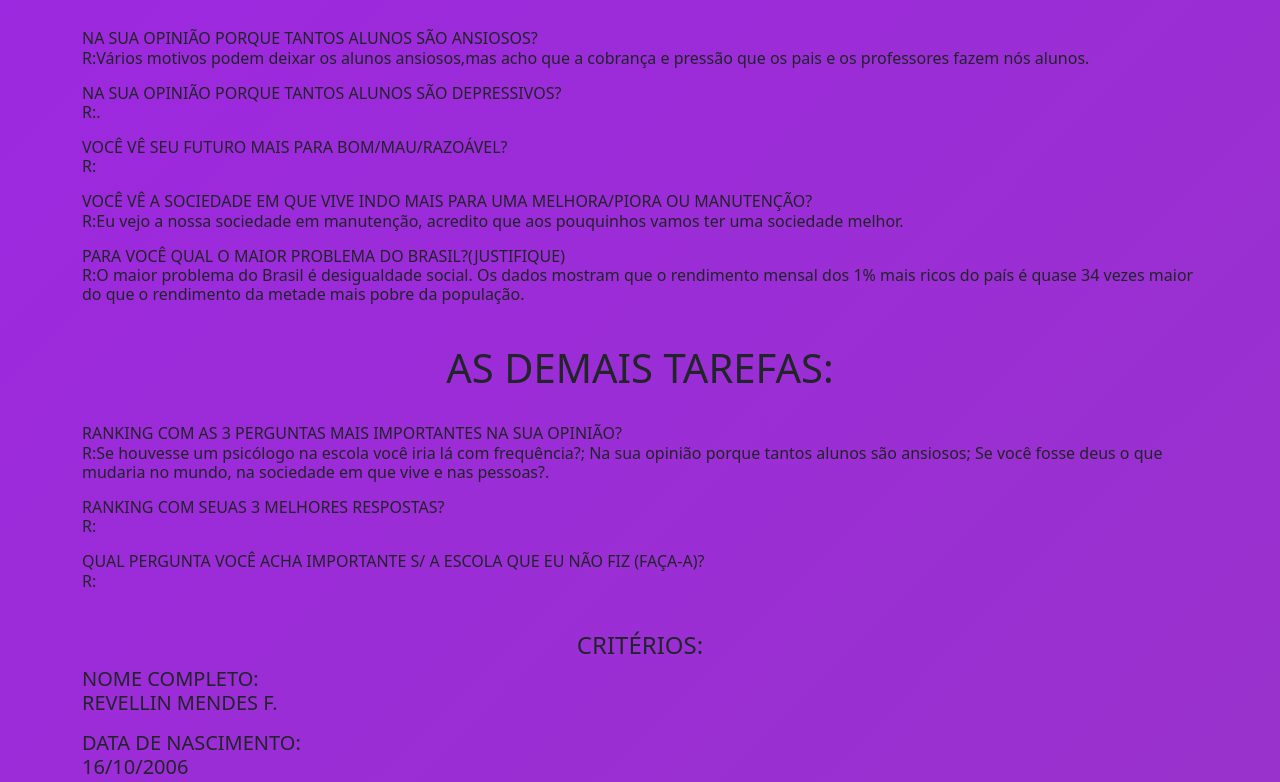
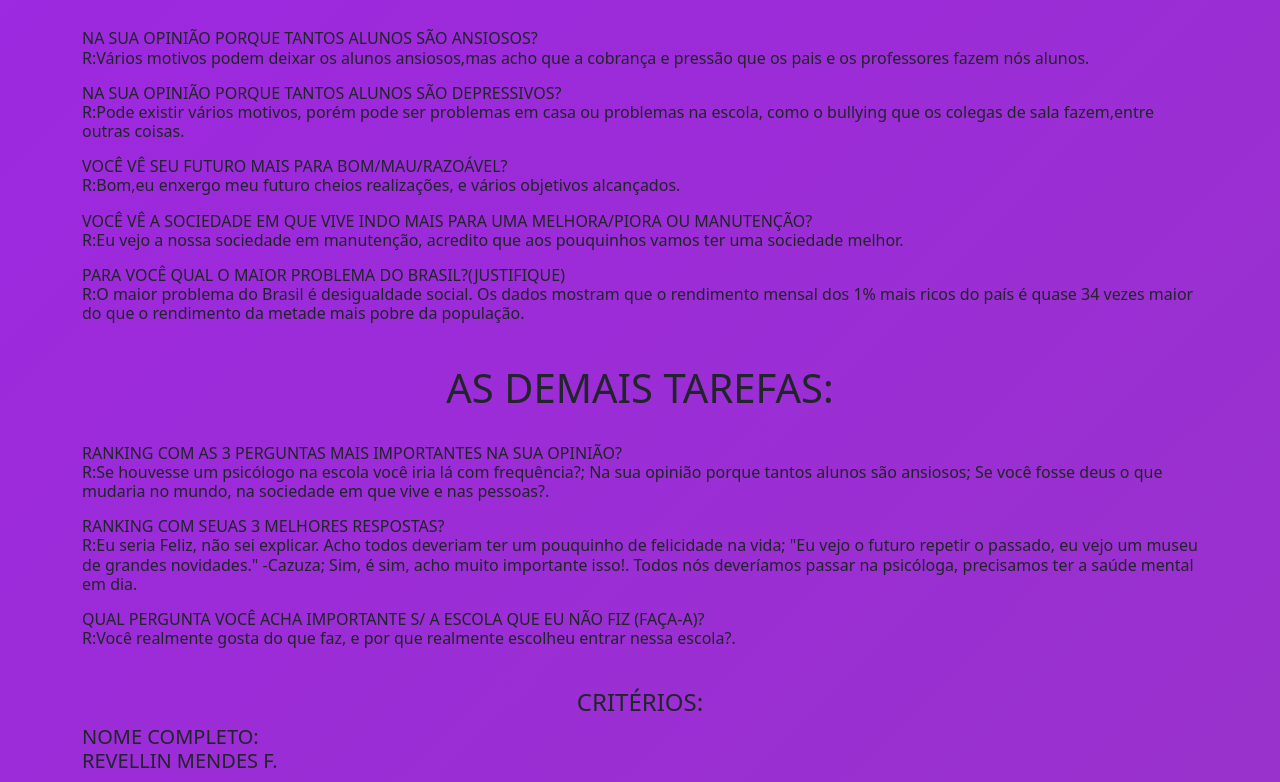
Before and after one commit to Revellin/Historia, a plain HTML site: page Historia/index.html in a window 1280 px wide. Shown: the part 1858-2640 px from the top of the page. Drawn offline with nearby package versions, Linux system fonts and the light colour scheme.

Commit message:
Update index.html

```diff
--- a/Historia/index.html
+++ b/Historia/index.html
@@ -35,9 +35,9 @@
                 <h6>O QUE TE ANIMA A IR PARA ESCOLA?<p>R:Às vezes quando você chega na escola, parece que todos os seus problemas simplesmente desapareceram, isso me anima ir para a escola.</p></h6>
                 <h6>SE PUDESSE ESCOLHER APENAS UMA COISA E NÃO AS OUTRAS: SERIA INTELIGENTE, RICO OU FELIZ?<P>R:Eu seria Feliz, não sei explicar. Acho todos deveriam ter um pouquinho de felicidade na vida.</P></h6>
                 <h6>SE VC FOSSE DEUS O QUE MUDARIA NO MUNDO, NA SOCIEDADE EM QUE VIVE E NAS PESSOAS?<p>R:O que eu mudaria no mundo?.Sinceramente,muitas coisas, como a fome. Já sobre as pessoas acho que a empatia, ninguém pensa no próximo.</p></h6>
-                <h6>QUE FRASE DEIXARIA ESCRITA NO SEU TÚMULO?<p>R:"Eu vejo o futuro repetir o passado, eu vejo um museu de grandes novidades." -Cazuza</p>
+                <h6>QUE FRASE DEIXARIA ESCRITA NO SEU TÚMULO?<p>R:"Eu vejo o futuro repetir o passado, eu vejo um museu de grandes novidades." -Cazuza.</p>
                 </h6>
-                <h6>PRETENDO CURSAR QUAL CURSO NA FACULDADE?<p>R:Meu sonho sempre foi fazer direito e psicologia, assim que terminar a Fatec vai fazer elas.</p>
+                <h6>PRETENDO CURSAR QUAL CURSO NA FACULDADE?<p>R:Meu sonho sempre foi fazer direito e psicologia, assim que terminar a Fatec vou fazer elas.</p>
                 </h6>
                 <h6> QUE TIPO DE ATIVIDADES TE AGRADAM MAIS?<p>R:Gosto de atividades ao ar livre, são super legais e acho que ajuda os alunos a sair do ambiente de sempre.</p>
                 </h6>
@@ -78,9 +78,9 @@
                 <br>
                 <h6>NA SUA OPINIÃO PORQUE TANTOS ALUNOS SÃO ANSIOSOS? <p>R:Vários motivos podem deixar os alunos ansiosos,mas acho que a cobrança e pressão que os pais e os professores fazem nós alunos.</p>
                 </h6>
-                <h6>NA SUA OPINIÃO PORQUE TANTOS ALUNOS SÃO DEPRESSIVOS? <p>R:.</p>
+                <h6>NA SUA OPINIÃO PORQUE TANTOS ALUNOS SÃO DEPRESSIVOS? <p>R:Pode existir vários motivos, porém pode ser problemas em casa ou problemas na escola, como o bullying que os colegas de sala fazem,entre outras coisas.</p>
                 </h6>
-                <h6>VOCÊ VÊ SEU FUTURO MAIS PARA BOM/MAU/RAZOÁVEL? <p>R:</p></h6>
+                <h6>VOCÊ VÊ SEU FUTURO MAIS PARA BOM/MAU/RAZOÁVEL? <p>R:Bom,eu enxergo meu futuro cheios realizações, e vários objetivos alcançados.</p></h6>
                 <h6>VOCÊ VÊ A SOCIEDADE EM QUE VIVE INDO MAIS PARA UMA MELHORA/PIORA OU MANUTENÇÃO? <p>R:Eu vejo a nossa sociedade em manutenção, acredito que aos pouquinhos vamos ter uma sociedade melhor.</p>
                 </h6>
                 <h6>PARA VOCÊ QUAL O MAIOR PROBLEMA DO BRASIL?(JUSTIFIQUE) <p>R:O maior problema do Brasil é desigualdade social.
@@ -91,9 +91,9 @@
                 <br>
                 <h6>RANKING COM AS 3 PERGUNTAS MAIS IMPORTANTES NA SUA OPINIÃO? <p>R:Se houvesse um psicólogo na escola você iria lá com frequência?; Na sua opinião porque tantos alunos são ansiosos; Se você fosse deus o que mudaria no mundo, na sociedade em que vive e nas pessoas?.</p>
                 </h6>
-                <h6>RANKING COM SEUAS 3 MELHORES RESPOSTAS? <p>R:</p>
+                <h6>RANKING COM SEUAS 3 MELHORES RESPOSTAS? <p>R:Eu seria Feliz, não sei explicar. Acho todos deveriam ter um pouquinho de felicidade na vida; "Eu vejo o futuro repetir o passado, eu vejo um museu de grandes novidades." -Cazuza; Sim, é sim, acho muito importante isso!. Todos nós deveríamos passar na psicóloga, precisamos ter a saúde mental em dia.</p>
                 </h6>
-                <h6>QUAL PERGUNTA VOCÊ ACHA IMPORTANTE S/ A ESCOLA QUE EU NÃO FIZ (FAÇA-A)? <p>R:</p>
+                <h6>QUAL PERGUNTA VOCÊ ACHA IMPORTANTE S/ A ESCOLA QUE EU NÃO FIZ (FAÇA-A)? <p>R:Você realmente gosta do que faz, e por que realmente escolheu entrar nessa escola?.</p>
                 </h6>
                 <br>
                 <h4>CRITÉRIOS:</h4>
@@ -103,9 +103,9 @@
                 </h5>
                 <h5>LOCAL: <p>SÃO PAULO,SP</p>
                 </h5>
-                <h5>CURSO: <p>DESENVOLVIMENTO DE SISTEMAS/AMS</p>
+                <h5>CURSO: <p>DESENVOLVIMENTO DE SISTEMAS</p>
                 </h5>
-                <h5>SÉRIE: <p>1 ANO</p>
+                <h5>SÉRIE: <p>1 ANO/AMS</p>
                 </h5>
             </div>
         </div>
```
